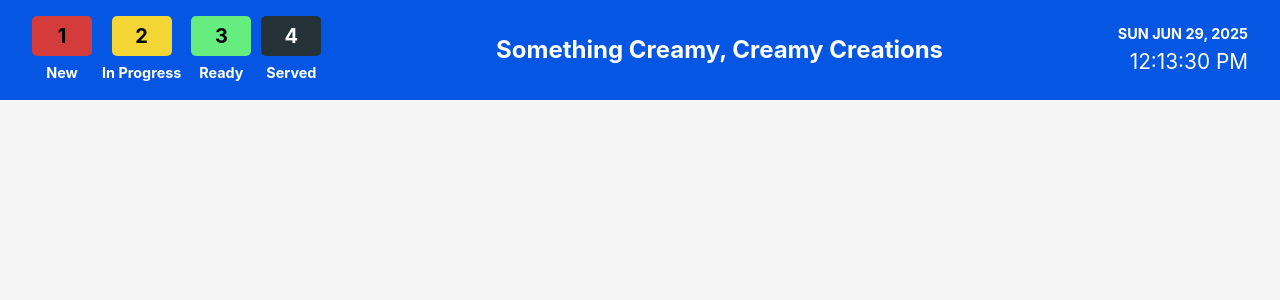
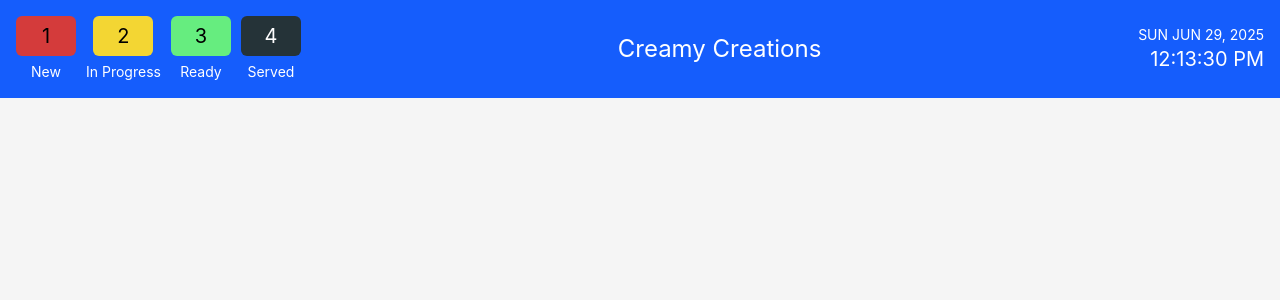
Before and after one commit to Genesis-Tan/Creamy-Created, a Vue app in the folder frontend-kitchen/: page / in a window 1280 px wide. Shown: the top 300 px of the page. Built offline with nearby package versions, Linux system fonts and the light colour scheme; the HTML template or start-up script is replaced by a standard one.

Commit message:
refactored css to tailwind

```diff
--- a/frontend-kitchen/src/assets/main.css
+++ b/frontend-kitchen/src/assets/main.css
@@ -11,7 +11,6 @@
 a,
 .green {
   text-decoration: none;
-  color: hsla(160, 100%, 37%, 1);
   transition: 0.4s;
   padding: 3px;
 }
--- a/frontend-kitchen/src/components/navbar.vue
+++ b/frontend-kitchen/src/components/navbar.vue
@@ -41,104 +41,55 @@
 </script>
 
 <template>
-  <nav class="taskbar">
-    <div class="square-container">
-      <div class="square-item">
-        <div class="square" style="background-color: #d43b3b; color: black">1</div>
-        <div class="square-label">New</div>
+  <nav class="bg-blue-600 text-white p-4 flex items-center justify-between w-full box-border">
+    <div class="flex gap-2.5">
+      <div class="flex flex-col items-center gap-1.5">
+        <div
+          class="w-15 h-10 flex justify-center items-center rounded-md font-bold text-xl"
+          style="background-color: #d43b3b; color: black"
+        >
+          1
+        </div>
+        <div class="text-sm font-bold text-center">New</div>
       </div>
-      <div class="square-item">
-        <div class="square" style="background-color: #f3d633; color: black">2</div>
-        <div class="square-label">In Progress</div>
+      <div class="flex flex-col items-center gap-1.5">
+        <div
+          class="w-15 h-10 flex justify-center items-center rounded-md font-bold text-xl"
+          style="background-color: #f3d633; color: black"
+        >
+          2
+        </div>
+        <div class="text-sm font-bold text-center">In Progress</div>
       </div>
-      <div class="square-item">
-        <div class="square" style="background-color: #66ed7f; color: black">3</div>
-        <div class="square-label">Ready</div>
+      <div class="flex flex-col items-center gap-1.5">
+        <div
+          class="w-15 h-10 flex justify-center items-center rounded-md font-bold text-xl"
+          style="background-color: #66ed7f; color: black"
+        >
+          3
+        </div>
+        <div class="text-sm font-bold text-center">Ready</div>
       </div>
-      <div class="square-item">
-        <div class="square" style="background-color: #253338; color: white">4</div>
-        <div class="square-label">Served</div>
+      <div class="flex flex-col items-center gap-1.5">
+        <div
+          class="w-15 h-10 flex justify-center items-center rounded-md font-bold text-xl"
+          style="background-color: #253338; color: white"
+        >
+          4
+        </div>
+        <div class="text-sm font-bold text-center">Served</div>
       </div>
     </div>
 
-    <div class="taskbar-brand">
-      <a href="/" class="taskbar-logo">Something Creamy, Creamy Creations</a>
+    <div class="flex items-center">
+      <a href="/" class="text-white no-underline text-2xl font-bold">Creamy Creations</a>
     </div>
 
-    <div class="datetime-container">
-      <div class="date-display">{{ currentDate }}</div>
-      <div class="time-display">{{ currentTime }}</div>
+    <div class="flex flex-col items-end text-sm">
+      <div class="font-bold">{{ currentDate }}</div>
+      <div class="text-xl">{{ currentTime }}</div>
     </div>
   </nav>
 </template>
 
-<style scoped>
-.taskbar {
-  display: flex;
-  justify-content: space-between;
-  align-items: center;
-  background-color: #0557e3;
-  padding: 1rem 2rem;
-  color: white;
-  width: 100%;
-  box-sizing: border-box;
-}
-
-.taskbar-brand {
-  display: flex;
-  align-items: center;
-}
-
-.taskbar-logo {
-  color: white;
-  text-decoration: none;
-  font-size: 1.5rem;
-  font-weight: bold;
-}
-
-.square-container {
-  display: flex;
-  gap: 10px;
-}
-
-.square {
-  width: 60px;
-  height: 40px;
-  display: flex;
-  justify-content: center;
-  align-items: center;
-  border-radius: 5px;
-  font-weight: bold;
-  color: white;
-  font-size: 20px;
-}
-
-.square-item {
-  display: flex;
-  flex-direction: column;
-  align-items: center;
-  gap: 5px;
-}
-
-.square-label {
-  font-size: 0.9rem;
-  color: white;
-  text-align: center;
-  font-weight: bold;
-}
-
-.datetime-container {
-  display: flex;
-  flex-direction: column;
-  align-items: flex-end;
-  font-size: 0.9rem;
-}
-
-.date-display {
-  font-weight: bold;
-}
-
-.time-display {
-  font-size: 1.3rem;
-}
-</style>
+<style scoped></style>
```
